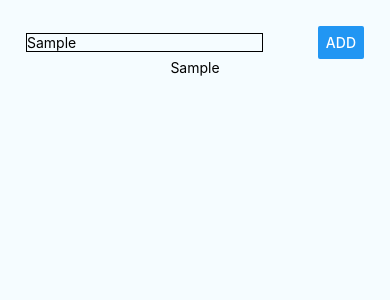
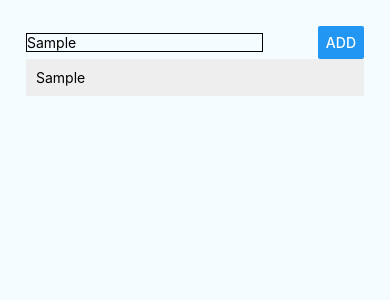
Before and after one commit to BulatSa/rn-pract-guide, a React Native app: screen / in a window 390 px wide. Both pictures are taken after typing "Sample" into the empty fields and a click on the button "ADD". Shown: the top 300 px of the page. Built offline with nearby package versions, Linux system fonts and the light colour scheme.

Commit message:
Add Place Input, Place List components

```diff
--- a/App.js
+++ b/App.js
@@ -1,5 +1,8 @@
 import React, {Component} from 'react';
 import {Platform, StyleSheet, Text, TextInput, View, Button} from 'react-native';
+import ListItem from './src/components/list-item/list-item';
+import PlaceList from "./src/components/place-list/place-list";
+import PlaceInput from "./src/components/place-input/place-input";
 
 const instructions = Platform.select({
 	ios: 'Press Cmd+R to reload,\n' + 'Cmd+D or shake for dev menu',
@@ -11,52 +14,23 @@ const instructions = Platform.select({
 export default class App extends Component {
 
 	state = {
-		placeName: '',
 		places: []
 	};
 
-	placeNameChangedHandler = (val) => {
-		this.setState({
-			placeName: val
-		});
-	};
-
-	placeSubmitHandler = () => {
-		if (this.state.placeName.trim() === '') {
-			return;
-		}
-
+	placeAddedHandler = (placeName) => {
 		this.setState(prevState => {
 			return {
-				places: prevState.places.concat(prevState.placeName)
-			};
+				places: prevState.places.concat(placeName)
+			}
 		});
 	};
 
 	render() {
 
-		const placesOutput = this.state.places.map((place, i) => (
-			<Text key={i}>{place}</Text>
-		));
-
 		return (
 			<View style={styles.container}>
-				<View style={styles.inputContiner}>
-					<TextInput
-						style={styles.placeInput}
-						placeholder={'Awesome placeholder'}
-						value={this.state.placeName}
-						onChangeText={this.placeNameChangedHandler}
-					/>
-					<Button
-						style={styles.placeButton}
-						title='Add'
-						onPress={this.placeSubmitHandler}
-					/>
-				</View>
-				<View>
-					{placesOutput}
-				</View>
+				<PlaceInput onPlaceAdded={this.placeAddedHandler}/>
+				<PlaceList places={this.state.places}/>
 			</View>
 		);
 	}
@@ -69,19 +43,5 @@ const styles = StyleSheet.create({
 		alignItems: 'center',
 		padding: 26,
 		backgroundColor: '#F5FCFF',
-	},
-	inputContiner: {
-		width: '100%',
-		flexDirection: 'row',
-		alignItems: 'center',
-		justifyContent: 'space-between'
-	},
-	placeInput: {
-		width: '70%',
-		borderWidth: 1,
-		borderColor: '#000'
-	},
-	placeButton: {
-		width: '30%'
 	}
 });
--- /dev/null
+++ b/src/components/list-item/list-item.js
@@ -0,0 +1,19 @@
+import React from 'react';
+import { View, Text, StyleSheet } from 'react-native';
+
+const ListItem = (props) => (
+	<View style={styles.listItem}>
+		<Text>{props.placeName}</Text>
+	</View>
+);
+
+const styles = StyleSheet.create({
+	listItem: {
+		width: '100%',
+		marginBottom: 5,
+		padding: 10,
+		backgroundColor: '#eee'
+	}
+});
+
+export default ListItem;
--- /dev/null
+++ b/src/components/place-input/place-input.js
@@ -0,0 +1,60 @@
+import React, { Component } from 'react';
+import {View, StyleSheet, TextInput, Button} from 'react-native';
+
+class PlaceInput extends Component {
+
+	state = {
+		placeName: ''
+	};
+
+	placeNameChangedHandler = (val) => {
+		this.setState({
+			placeName: val
+		});
+	};
+
+	placeSubmitHandler = () => {
+		if (this.state.placeName.trim() === '') {
+			return;
+		}
+
+		this.props.onPlaceAdded(this.state.placeName);
+	};
+
+	render() {
+		return (
+			<View style={styles.inputContiner}>
+				<TextInput
+					style={styles.placeInput}
+					placeholder={'Awesome placeholder'}
+					value={this.state.placeName}
+					onChangeText={this.placeNameChangedHandler}
+				/>
+				<Button
+					style={styles.placeButton}
+					title='Add'
+					onPress={this.placeSubmitHandler}
+				/>
+			</View>
+		);
+	}
+};
+
+const styles = StyleSheet.create({
+	inputContiner: {
+		width: '100%',
+		flexDirection: 'row',
+		alignItems: 'center',
+		justifyContent: 'space-between'
+	},
+	placeInput: {
+		width: '70%',
+		borderWidth: 1,
+		borderColor: '#000'
+	},
+	placeButton: {
+		width: '30%'
+	}
+});
+
+export default PlaceInput;
--- /dev/null
+++ b/src/components/place-list/place-list.js
@@ -0,0 +1,23 @@
+import React from 'react';
+import { View, StyleSheet } from 'react-native';
+import ListItem from "../list-item/list-item";
+
+const PlaceList = (props) => {
+	const placesOutput = props.places.map((place, i) => (
+		<ListItem key={i} placeName={place}/>
+	));
+
+	return (
+		<View style={styles.listContainer}>
+			{placesOutput}
+		</View>
+	);
+};
+
+const styles = StyleSheet.create({
+	listContainer: {
+		width: '100%'
+	}
+});
+
+export default PlaceList;
```
